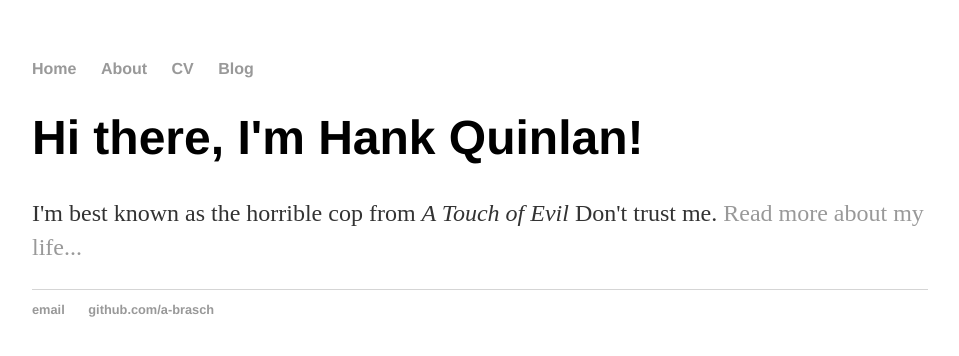
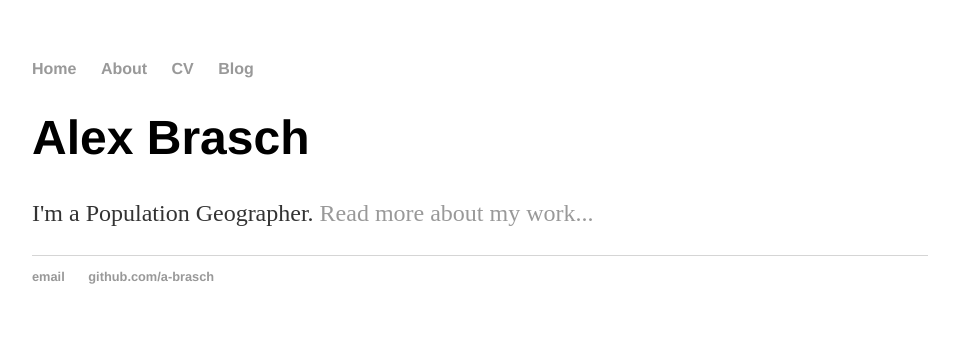
Before and after one commit to a-brasch/a-brasch.github.io, a Jekyll site: the page built from index.html, in a window 1280 px wide. Shown: the top 356 px of the page, without its empty margins (160-1119 px from the left). Built offline with Jekyll 4.4.1, drawn with Linux system fonts in a browser that asks for light colours.

Commit message:
Update intro

```diff
--- a/index.html
+++ b/index.html
@@ -1,8 +1,8 @@
 ---
 layout: default
-title: Hank Quinlan, Horrible Cop
+title: Alex Brasch
 ---
 <div class="blurb">
-	<h1>Hi there, I'm Hank Quinlan!</h1>
-	<p>I'm best known as the horrible cop from <em>A Touch of Evil</em> Don't trust me. <a href="/about">Read more about my life...</a></p>
+	<h1>Alex Brasch</h1>
+	<p>I'm a Population Geographer. <a href="/about">Read more about my work...</a></p>
 </div><!-- /.blurb -->
```
